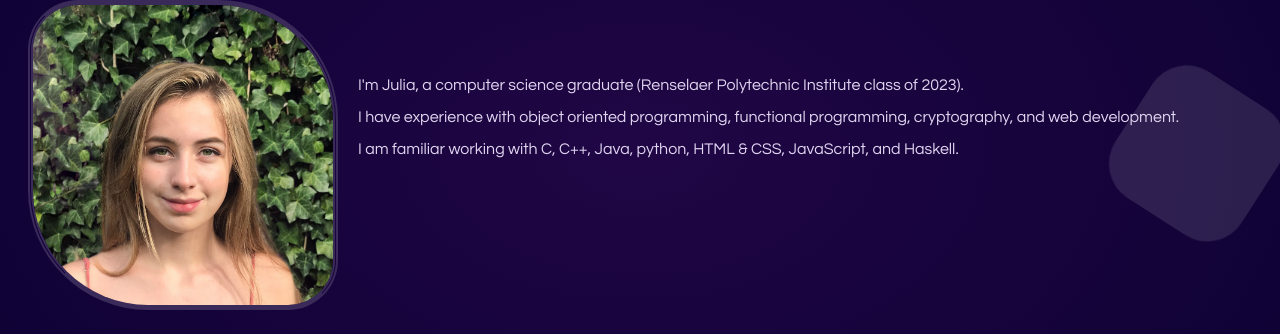
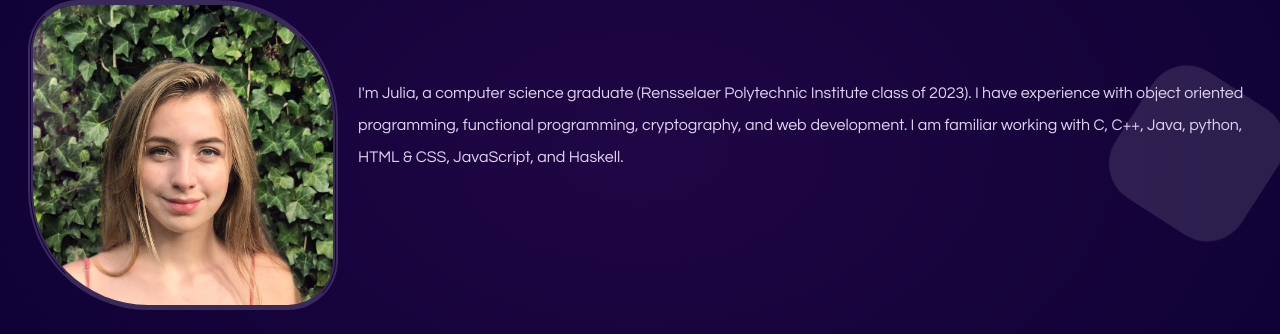
Before and after one commit to jemaguire/jemaguire.github.io, a plain HTML site: page index.html in a window 1280 px wide. Shown: the part 251-585 px from the top of the page. Drawn offline with Linux system fonts and the light colour scheme; a script that the page names is missing.

Commit message:
Updated text of website

```diff
--- a/index.html
+++ b/index.html
@@ -31,10 +31,7 @@
             <div class="post-container">
                 <div class="post-thumb"><img src="./images/me.jpg" /></div>
                 <div class="post-content">
-                    <p>I'm Julia, a computer science graduate (Renselaer Polytechnic Institute class of 2023).</p>
-                    <p>I have experience with object oriented programming, functional programming, cryptography, and web
-                        development.</p>
-                    <p>I am familiar working with C, C++, Java, python, HTML & CSS, JavaScript, and Haskell.</p>
+                    <p class="rmp-desc">I'm Julia, a computer science graduate (Rensselaer Polytechnic Institute class of 2023). I have experience with object oriented programming, functional programming, cryptography, and web development. I am familiar working with C, C++, Java, python, HTML & CSS, JavaScript, and Haskell.</p>
                 </div>
             </div>
 
```
